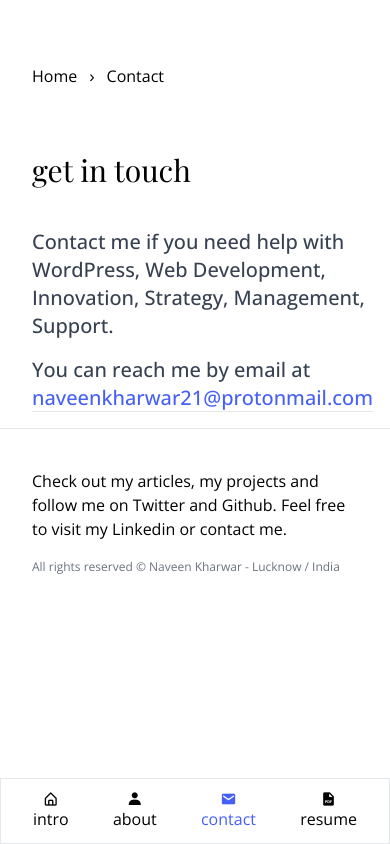
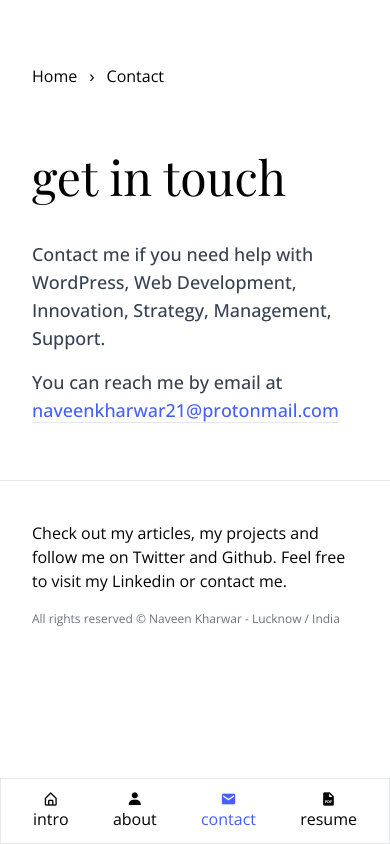
Before and after one commit to NaveenKharwar/naveenkharwar-2022, a website: page public/contact.html in a window 390 px wide. Drawn offline with nearby package versions, Linux system fonts and the light colour scheme; files that its build step writes are made by us from their sources; a web font is replaced by a local one.

Commit message:
fix space, style and URL

```diff
--- a/public/contact.html
+++ b/public/contact.html
@@ -171,7 +171,8 @@
             <li>
               <a
                 class="hover:text-secondary flex flex-col justify-center text-center"
-                href="contact.html"
+                href="files/NaveenKharwar-resume.pdf"
+                target="_blank"
                 ><i class="bx bxs-file-pdf"></i> <span>resume</span></a
               >
             </li>
@@ -225,18 +226,18 @@
             id="contact-section"
             class="flex flex-wrap lg:flex-nowrap mx-8 lg:mx-0 mt-0"
           >
-            <div>
+            <div class="mb-10 lg:mb-20">
               <h2
                 id="about-me"
-                class="text-3xl lg:text-9xl font-normal font-section-heading -ml-0 lg:-ml-20 mt-10 lg:mt-20 mb-10"
+                class="text-5xl lg:text-9xl font-normal font-section-heading -ml-0 lg:-ml-20 mt-10 lg:mt-20 mb-10"
               >
                 get in touch
               </h2>
-              <p class="text-xl font-medium text-gray-700 pb-4">
+              <p class="text-lg font-medium text-gray-700 pb-4">
                 Contact me if you need help with WordPress, Web Development,
                 Innovation, Strategy, Management, Support.
               </p>
-              <p class="text-xl font-medium text-gray-700 pb-4">
+              <p class="text-lg font-medium text-gray-700 pb-4">
                 You can reach me by email at
                 <a
                   href="mailto:naveenkharwar21@protonmail.com"
```
